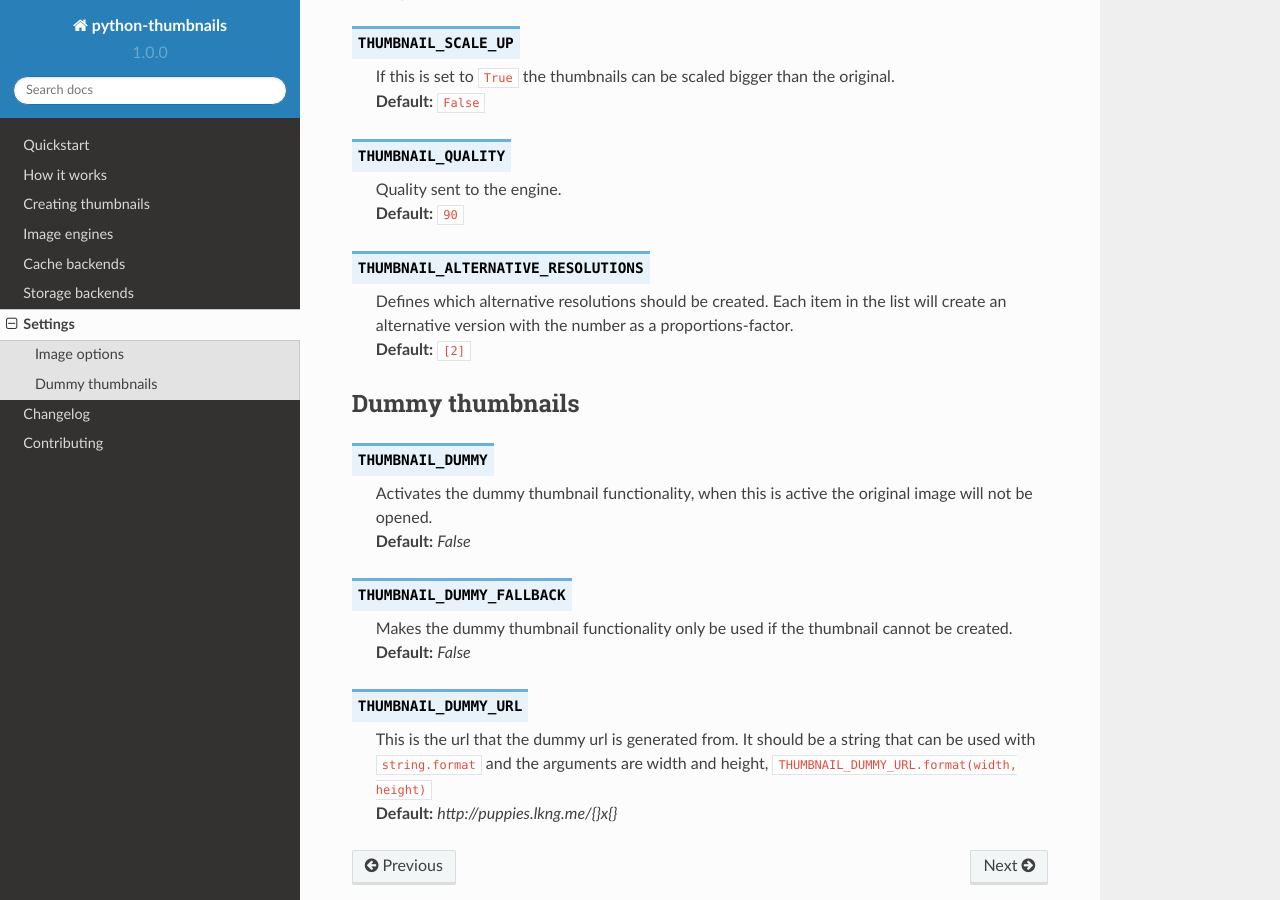
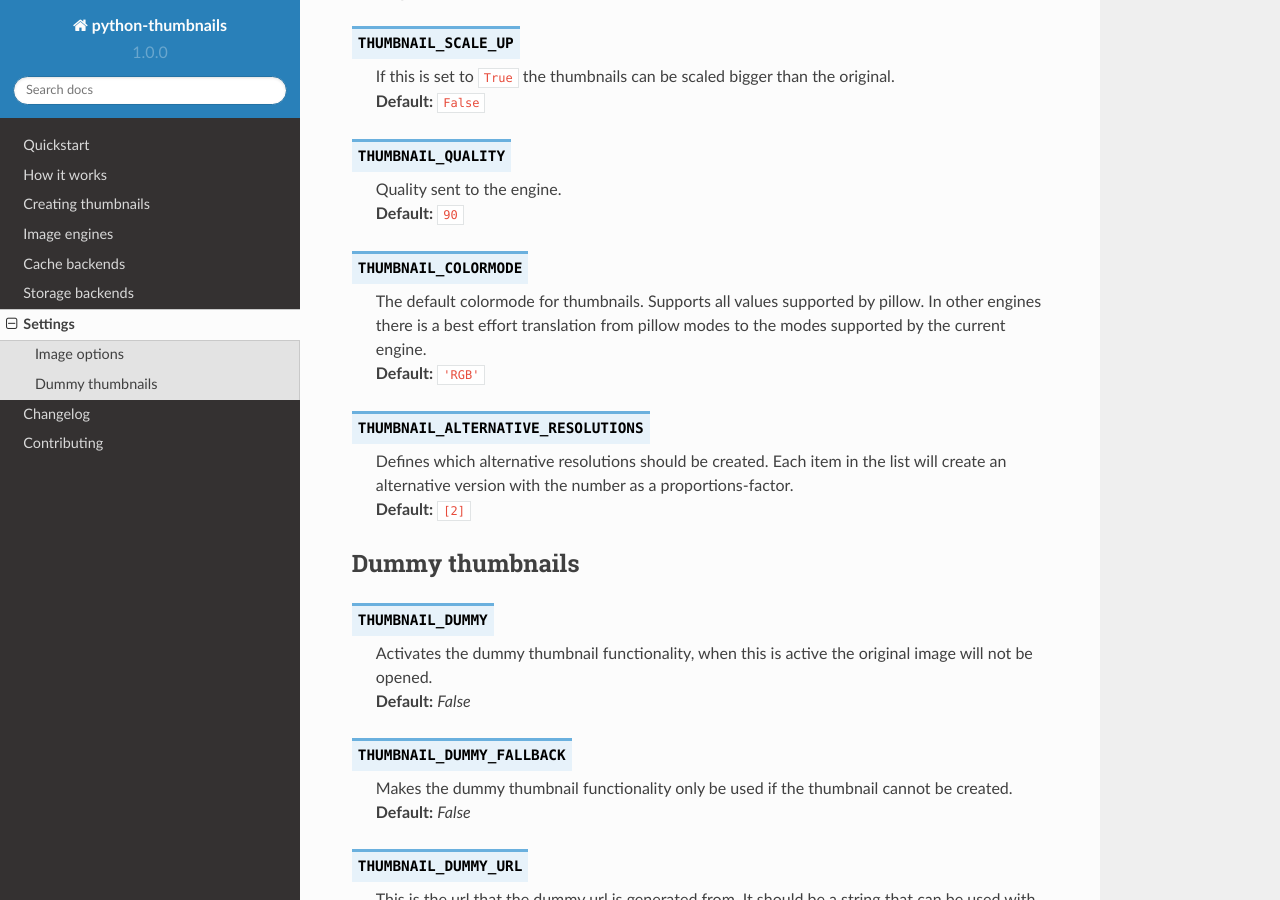
Before and after one commit to python-thumbnails/python-thumbnails, a Sphinx documentation site: the page built from docs/settings.rst, in a window 1280 px wide and 900 px high, scrolled down 915 px. Built offline with Sphinx 7.4.7 and the Read the Docs theme 2.0.0, drawn with Linux system fonts in a browser that asks for light colours.

Commit message:
Add documentation of colormode

```diff
--- a/CHANGELOG.rst
+++ b/CHANGELOG.rst
@@ -8,7 +8,7 @@
 ~~~~~
  - Add Django templatetag ``get_thumbnail``
  - Catch IOError and OSError in PillowEngine.engine_load_image and throw ThumbnailError, which
-   will be catched in get_thumbnail if ``THUMBNAIL_DEBUG = False``.
+   will be caught in get_thumbnail if ``THUMBNAIL_DEBUG = False``.
 
 0.2.1
 ~~~~~
--- a/docs/settings.rst
+++ b/docs/settings.rst
@@ -56,6 +56,14 @@ Image options
     | Quality sent to the engine.
     | **Default:** ``90``
 
+.. attribute:: THUMBNAIL_COLORMODE
+    :noindex:
+
+    | The default colormode for thumbnails. Supports all values supported by pillow. In other
+      engines there is a best effort translation from pillow modes to the modes supported by the
+      current engine.
+    | **Default:** ``'RGB'``
+
 .. attribute:: THUMBNAIL_ALTERNATIVE_RESOLUTIONS
     :noindex:
 
--- a/thumbnails/__init__.py
+++ b/thumbnails/__init__.py
@@ -21,6 +21,10 @@ def get_thumbnail(original, size, **options):
                     saving the thumbnail.
     :param scale_up: Overrides ``THUMBNAIL_SCALE_UP``, if set to ``True`` the image will be scaled
                      up if necessary.
+    :param colormode: Overrides ``THUMBNAIL_COLORMODE``, The default colormode for thumbnails.
+                      Supports all values supported by pillow. In other engines there is a best
+                      effort translation from pillow modes to the modes supported by the current
+                      engine.
     :return: A Thumbnail object
     """
     engine = helpers.get_engine()
```
